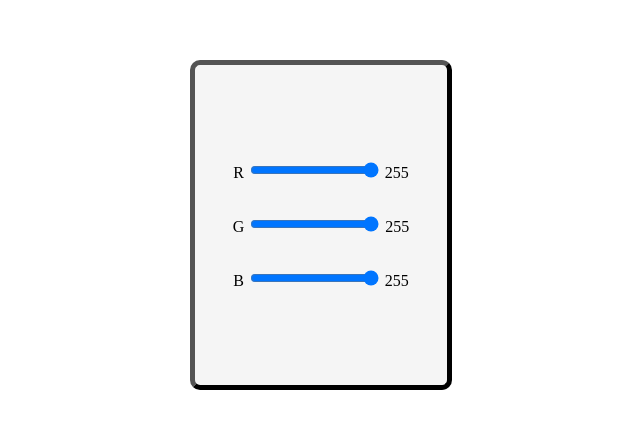
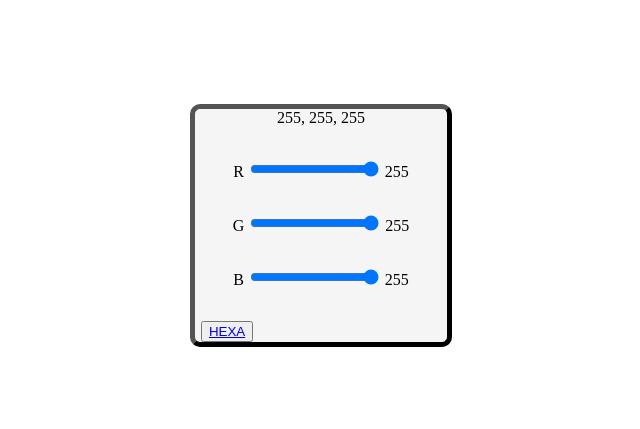
Before and after one commit to froggy-dev-codes/colorDOM, a plain HTML site: page html/rgb.html in a window 1280 px wide. Shown: the part 183-612 px from the top of the page, without its empty margins (319-959 px from the left). Drawn offline with Linux system fonts and the light colour scheme.

Commit message:
modificando

```diff
--- a/css/hexa.css
+++ b/css/hexa.css
@@ -16,7 +16,7 @@
     border-radius: 10px;
 
     width: 25%;
-    height: 25%;
+    height: auto;
     min-width: 200px;
     background-color: whitesmoke;
 }
--- a/css/rgb.css
+++ b/css/rgb.css
@@ -20,8 +20,17 @@
     border-radius: 10px;
     width: 20%;
     min-width: 200px;
-    height: 40%;
+    height: auto;
 
     gap: 2rem;
     background-color: whitesmoke;
 }
+
+#contenedorHija {
+    display: flex;
+    flex-direction: column;
+    justify-content: start;
+    align-items: start;
+    width: 95%;
+    height: 30%;
+}
--- a/html/rgb.html
+++ b/html/rgb.html
@@ -11,6 +11,7 @@
 <body>
     <main id="contenedorPadre">
         <div id="contenedorHijo">
+            <span id="colorTexto"></span>
             <div>
                 <label for="inputRojo">R</label>
                 <input type="range" min="0" max="255" value="255" step="1" id="inputRojo">
@@ -28,7 +29,15 @@
                 <input type="range" min="0" max="255" value="255" step="1" id="inputAzul">
                 <span id="textoAzul">0</span>
             </div>
+
+            <div id="contenedorHija">
+                <button>
+                    <a href="../html/hexa.html">HEXA</a>
+                </button>
+            </div>
         </div>
+
+
     </main>
 
 
--- a/js/rgb.js
+++ b/js/rgb.js
@@ -6,6 +6,8 @@ let inputAzul = document.getElementById("inputAzul");
 let textoRojo = document.getElementById("textoRojo");
 let textoVerde = document.getElementById("textoVerde");
 let textoAzul = document.getElementById("textoAzul");
+let colorTexto = document.getElementById("colorTexto");
+
 
 
 let rojo = inputRojo.value;
@@ -15,28 +17,31 @@ let azul = inputAzul.value;
 textoRojo.textContent = rojo;
 textoVerde.textContent = verde;
 textoAzul.textContent = azul;
+colorTexto.textContent = `${rojo}, ${verde}, ${azul}`
+
 
 
 // funcion actualizar color
 function actualizarColor (rojo, verde, azul){
     const colorRGB = `rgb(${rojo}, ${verde}, ${azul})`
     document.body.style.backgroundColor = colorRGB;
+    colorTexto.textContent = colorRGB;
 }
 
 
 // para actualizar el colo r rojo, verde, azul
 inputRojo.addEventListener("change", (e)=> {
-    let rojo = e.target.value;
+    rojo = e.target.value;
     textoRojo.textContent = rojo;
     actualizarColor(rojo, verde, azul);
 })
 inputVerde.addEventListener("change", (e)=> {
-    let verde = e.target.value;
+    verde = e.target.value;
     textoVerde.textContent = verde;
     actualizarColor(rojo, verde, azul);
 })
 inputAzul.addEventListener("change", (e)=> {
-    let azul = e.target.value;
+    azul = e.target.value;
     textoAzul.textContent = azul
     actualizarColor(rojo, verde, azul);
 })
```
Also changed, not shown: html/hexa.html (+1 -1 lines).
